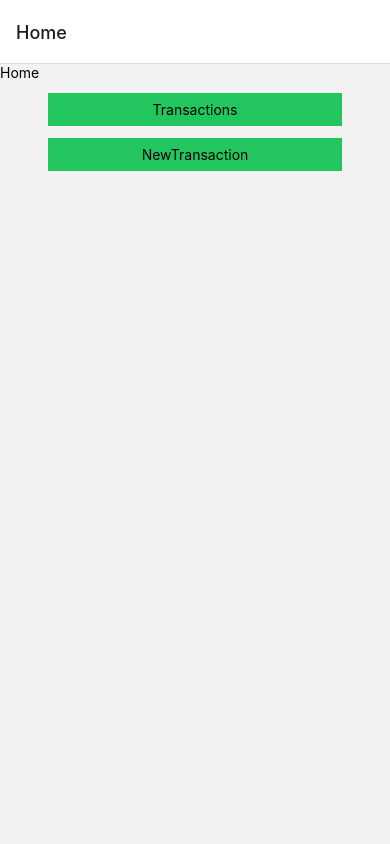
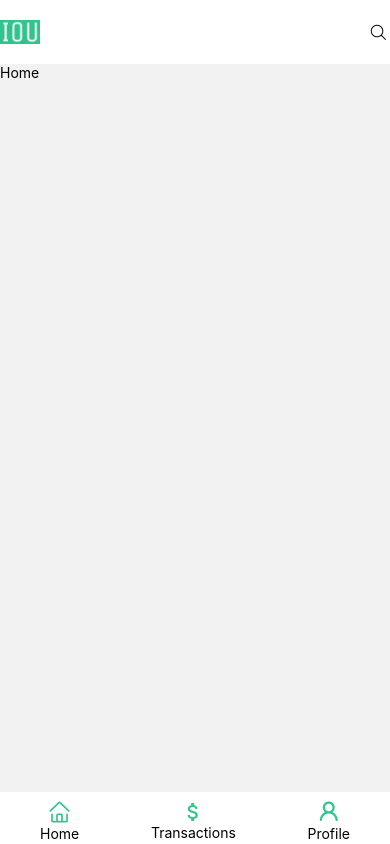
Before and after one commit to nati589/IOU, a React Native app: screen /IOU in a window 390 px wide. Built offline with nearby package versions, Linux system fonts and the light colour scheme.

Commit message:
Page routes and theme

```diff
--- a/App.js
+++ b/App.js
@@ -2,22 +2,47 @@ import { NavigationContainer } from '@react-navigation/native';
 import { createNativeStackNavigator } from '@react-navigation/native-stack';
 import { StatusBar } from 'expo-status-bar';
 import { useColorScheme } from 'nativewind';
-import { Switch, Text, View } from 'react-native';
+import { Image, Switch, Text, TouchableOpacity, View } from 'react-native';
 import { SafeAreaView } from 'react-native-safe-area-context';
 import Home from './pages/Home';
 import Transactions from './pages/Transactions';
 import NewTransaction from './pages/NewTransaction';
+// import { AntDesign } from "@expo/vector-icons";
+import { EvilIcons } from '@expo/vector-icons';
+import BottomNav from './components/BottomNav';
+import Profile from './pages/Profile';
 
 export default function App() {
   const { colorScheme, toggleColorScheme } = useColorScheme();
   const Stack = createNativeStackNavigator();
   return (
       <NavigationContainer>
-      <Stack.Navigator initialRouteName='Home'>
-        <Stack.Screen name="Home" component={Home} />
-        <Stack.Screen name="Transactions" component={Transactions} />
-        <Stack.Screen name="NewTransaction" component={NewTransaction} />
+      <Stack.Navigator initialRouteName='IOU'>
+        <Stack.Screen name="IOU" component={Home} options={{
+          title: "",
+          headerShadowVisible: false,
+          headerLeft: () => (
+            <Image source={require("./assets/iou.png")} className="w-10 h-6 pl-3 rounded-auto"/>
+          ),
+          headerRight: () => (
+            <TouchableOpacity>
+              <EvilIcons name="search" size={24} color="black" />
+            </TouchableOpacity>
+          )
+        }}/>
+        <Stack.Screen name="Transactions" component={Transactions} options={{
+          headerShadowVisible: false,
+        }}/>
+        <Stack.Screen name="NewTransaction" component={NewTransaction} options={{
+          headerShadowVisible: false,
+        }} />
+        <Stack.Screen name="Profile" component={Profile} options={{
+          headerShadowVisible: false,
+        }} />
       </Stack.Navigator>
+      <View>
+        <BottomNav />
+      </View>
       </NavigationContainer>
   );
 }
--- /dev/null
+++ b/components/BottomNav.js
@@ -0,0 +1,34 @@
+import { Link, useNavigation } from "@react-navigation/native";
+import React from "react";
+import { Text, TouchableOpacity, View } from "react-native";
+import { AntDesign } from "@expo/vector-icons";
+import { MaterialIcons } from "@expo/vector-icons";
+import { Octicons } from "@expo/vector-icons";
+
+export default function BottomNav() {
+  const navigation = useNavigation();
+  return (
+    <View className="h-12 mt-1">
+      <View className="flex flex-row items-center h-full justify-between mx-10">
+        <View>
+          <TouchableOpacity onPress={() => navigation.navigate("IOU")} className="flex justify-center items-center">
+            <AntDesign name="home" size={24} color="#31C48D" />
+            <Text className="color-logogreen">Home</Text>
+          </TouchableOpacity>
+        </View>
+        <View>
+          <TouchableOpacity onPress={() => navigation.navigate("Transactions")} className="flex justify-center items-center">
+            <MaterialIcons name="attach-money" size={24} color="#31C48D" />
+            <Text className="color-logogreen">Transactions</Text>
+          </TouchableOpacity>
+        </View>
+        <View>
+          <TouchableOpacity onPress={() => navigation.navigate("Profile")} className="flex items-center">
+            <Octicons name="person" size={24} color="#31C48D" />
+            <Text className="color-logogreen">Profile</Text>
+          </TouchableOpacity>
+        </View>
+      </View>
+    </View>
+  );
+}
--- a/pages/Home.js
+++ b/pages/Home.js
@@ -1,22 +1,16 @@
 import { Text, TouchableOpacity, View } from "react-native";
 import { SafeAreaView } from "react-native-safe-area-context";
+import { AntDesign } from "@expo/vector-icons";
 
 export default function Home({ navigation }) {
   return (
     <SafeAreaView>
-      <View className="flex">
+      <View className="flex h-full">
         <Text>Home</Text>
         <TouchableOpacity
-            className="flex-row bg-green-500 mx-12 my-3 items-center justify-center py-2 px-2 w-auto "
-            onPress={() => navigation.navigate("Transactions")}
-        >
-            <Text>Transactions</Text>
-        </TouchableOpacity>
-        <TouchableOpacity
-            className="flex-row bg-green-500 mx-12 items-center justify-center py-2 px-2 w-auto "
-            onPress={() => navigation.navigate("NewTransaction")}
-        >
-            <Text>NewTransaction</Text>
+          className="flex-row absolute mr-7 items-center justify-center p-4 w-auto bottom-5 right-0 rounded-full bg-logogreen"
+          onPress={() => navigation.navigate("NewTransaction")}>
+          <AntDesign name="plus" size={30} color="white" />
         </TouchableOpacity>
       </View>
     </SafeAreaView>
--- /dev/null
+++ b/pages/Profile.js
@@ -0,0 +1,8 @@
+import { Text } from "react-native";
+
+
+export default function Profile() {
+  return (
+    <Text>Profile</Text>
+  )
+}
--- a/tailwind.config.js
+++ b/tailwind.config.js
@@ -6,6 +6,9 @@ module.exports = {
     "./components/**/*.{js,jsx,ts,tsx}",
   ],
   theme: {
+    colors: {
+      'logogreen': '#31C48D',
+    },
     extend: {},
   },
   plugins: [],
```
Also changed, not shown: assets/iou.png (added).
